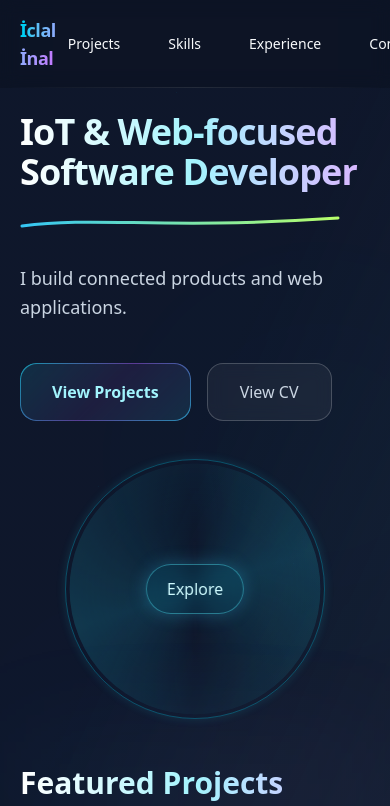
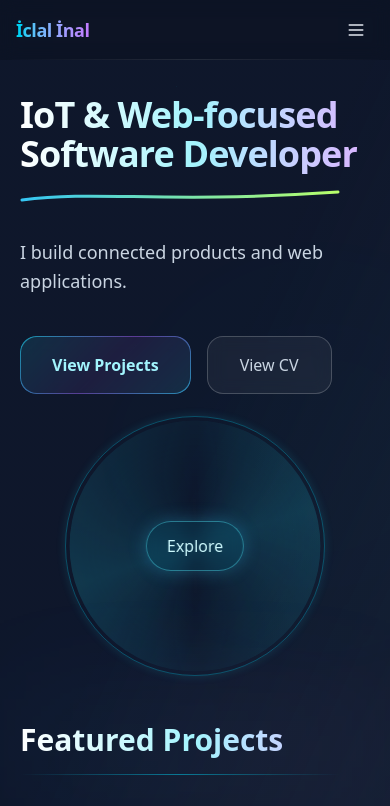
Before and after one commit to iclalinal/iclal-portfolio, a Next.js app: page / in a window 390 px wide. Shown: the top 806 px of the page. Built offline with nearby package versions, Linux system fonts and the light colour scheme.

Commit message:
feat: update core components with improved styling and functionality

```diff
--- a/src/components/Footer.tsx
+++ b/src/components/Footer.tsx
@@ -48,7 +48,7 @@ export default function Footer() {
               İclal İnal
             </h3>
             <p className="text-slate-400 text-sm max-w-md">
-              Creating innovative solutions with passion and precision
+              Exploring software, IoT, and a bit of everything.
             </p>
           </m.div>
 
@@ -110,12 +110,13 @@ export default function Footer() {
           <span className="flex items-center gap-2">
             © {currentYear} İclal İnal. Made with
             <m.span
+              className="inline-block w-4 h-4"
               animate={{ scale: [1, 1.2, 1] }}
               transition={{ duration: 1.5, repeat: Infinity, ease: "easeInOut" }}
             >
-              <Heart className="w-4 h-4 text-red-400 fill-current" />
+              <Heart className="w-full h-full text-red-400 fill-current" />
             </m.span>
-            and lots of coffee
+            and lots of water 😅
           </span>
 
 
--- a/src/components/Hero.tsx
+++ b/src/components/Hero.tsx
@@ -44,7 +44,7 @@ export default function Hero() {
   ], []);
 
   return (
-    <section className="relative mx-auto max-w-[1200px] px-5 pt-28 md:pt-36 grid md:grid-cols-2 gap-10 items-center">
+    <section className="relative mx-auto max-w-[1200px] px-5 pt-24 md:pt-36 grid md:grid-cols-2 gap-6 md:gap-10 items-center">
       {/* Subtle background particles */}
       <div className="absolute inset-0 overflow-hidden pointer-events-none">
         {particlePositions.map((position, i) => (
@@ -72,7 +72,7 @@ export default function Hero() {
 
       <div className="relative z-10">
         <m.h1
-          className="text-4xl md:text-6xl font-extrabold tracking-tight bg-gradient-to-r from-white via-cyan-200 to-purple-300 bg-clip-text text-transparent"
+          className="text-4xl md:text-6xl font-extrabold tracking-tight leading-[1.08] bg-gradient-to-r from-white via-cyan-200 to-purple-300 bg-clip-text text-transparent"
           initial={{ opacity: 0, y: 20 }}
           animate={{ opacity: 1, y: 0 }}
           transition={{ duration: 0.8 }}
@@ -81,7 +81,7 @@ export default function Hero() {
         </m.h1>
 
         <m.div
-          className="mt-4"
+          className="mt-2 md:mt-3"
           initial={{ opacity: 0, scale: 0.8 }}
           animate={{ opacity: 1, scale: 1 }}
           transition={{ delay: 0.3, duration: 0.6 }}
--- a/src/components/NavBar.tsx
+++ b/src/components/NavBar.tsx
@@ -5,9 +5,11 @@ import { useI18n } from "@/lib/i18n";
 import LanguageSwitch from "@/components/LanguageSwitch";
 import SwapFade from "@/components/anim/SwapFade";
 import { m, useScroll, useTransform } from "framer-motion";
+import { Menu, X } from "lucide-react";
 
 export default function NavBar() {
   const [scrolled, setScrolled] = useState(false);
+  const [menuOpen, setMenuOpen] = useState(false);
   const { scrollY } = useScroll();
 
   // Transform values for glass effect
@@ -78,7 +80,7 @@ export default function NavBar() {
         }}
       />
 
-      <div className="relative z-10 mx-auto max-w-[1200px] px-5 py-4 flex items-center justify-between">
+      <div className="relative z-10 mx-auto max-w-[1200px] px-4 sm:px-5 py-3 sm:py-4 flex items-center justify-between">
         {/* Logo */}
         <Link
           href="/"
@@ -99,8 +101,18 @@ export default function NavBar() {
           />
         </Link>
 
+        {/* Mobile hamburger */}
+        <button
+          className="sm:hidden inline-flex items-center justify-center rounded-md p-2 text-slate-200 hover:text-white hover:bg-white/10 focus:outline-none focus:ring-2 focus:ring-cyan-400"
+          aria-label={menuOpen ? "Close menu" : "Open menu"}
+          aria-expanded={menuOpen}
+          onClick={() => setMenuOpen((v) => !v)}
+        >
+          {menuOpen ? <X className="h-5 w-5" /> : <Menu className="h-5 w-5" />}
+        </button>
+
         {/* Navigation */}
-        <nav className="flex items-center gap-6 text-sm">
+        <nav className="hidden sm:flex items-center gap-3 sm:gap-6 text-xs sm:text-sm overflow-x-auto sm:overflow-visible whitespace-nowrap no-scrollbar">
           {navItems.map((item, index) => (
             <m.a
               key={item.key}
@@ -147,6 +159,44 @@ export default function NavBar() {
           </m.div>
         </nav>
       </div>
+
+      {/* Mobile full-screen menu */}
+      {menuOpen && (
+        <m.div
+          key="mobile-menu"
+          initial={{ opacity: 0 }}
+          animate={{ opacity: 1 }}
+          exit={{ opacity: 0 }}
+          className="sm:hidden fixed inset-0 z-40 bg-slate-900/90 backdrop-blur-md"
+          onClick={() => setMenuOpen(false)}
+        >
+          <m.nav
+            initial={{ y: -10, opacity: 0 }}
+            animate={{ y: 0, opacity: 1 }}
+            transition={{ duration: 0.2 }}
+            className="mx-auto mt-20 w-11/12 max-w-sm rounded-2xl border border-white/10 bg-white/5 p-4 text-base text-white"
+            onClick={(e) => e.stopPropagation()}
+          >
+            <ul className="space-y-2">
+              {navItems.map((item) => (
+                <li key={`m-${item.key}`}>
+                  <a
+                    href={item.href}
+                    className="block rounded-lg px-4 py-3 hover:bg-white/10"
+                    onClick={() => setMenuOpen(false)}
+                  >
+                    {item.text}
+                  </a>
+                </li>
+              ))}
+            </ul>
+            <div className="mt-3 border-t border-white/10 pt-3 flex items-center justify-between">
+              <span className="text-sm text-slate-300">Language</span>
+              <LanguageSwitch />
+            </div>
+          </m.nav>
+        </m.div>
+      )}
     </m.header>
   );
 }
--- a/src/components/ProjectCard.tsx
+++ b/src/components/ProjectCard.tsx
@@ -18,8 +18,8 @@ export default function ProjectCard({ p }: { p: Project }) {
   return (
     <Dialog>
       <DialogTrigger asChild>
-        <m.div className="group relative h-full min-h-[380px]">
-          <Card3DWrapper>
+        <m.div className="group relative h-full">
+          <Card3DWrapper className="h-full">
             {p.link && (
               <a
                 href={p.link}
```
